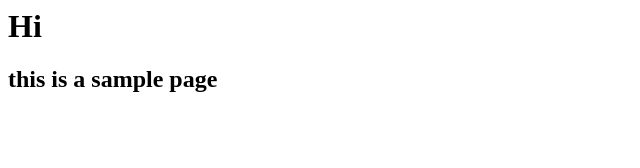
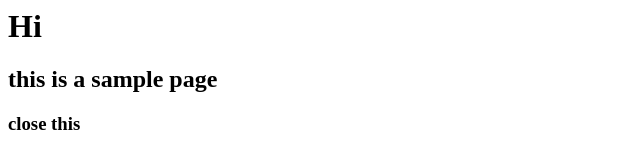
Before and after one commit to Saravana1001/aws, a plain HTML site: page index.html in a window 1280 px wide. Shown: the full height of the page, 0-640 px from the left. Drawn offline with Linux system fonts and the light colour scheme.

Commit message:
Update index.html

```diff
--- a/index.html
+++ b/index.html
@@ -1,2 +1,3 @@
 <h1> Hi </h1>
 <h2>this is a sample page</h2>
+<h3>close this</h3>
```
